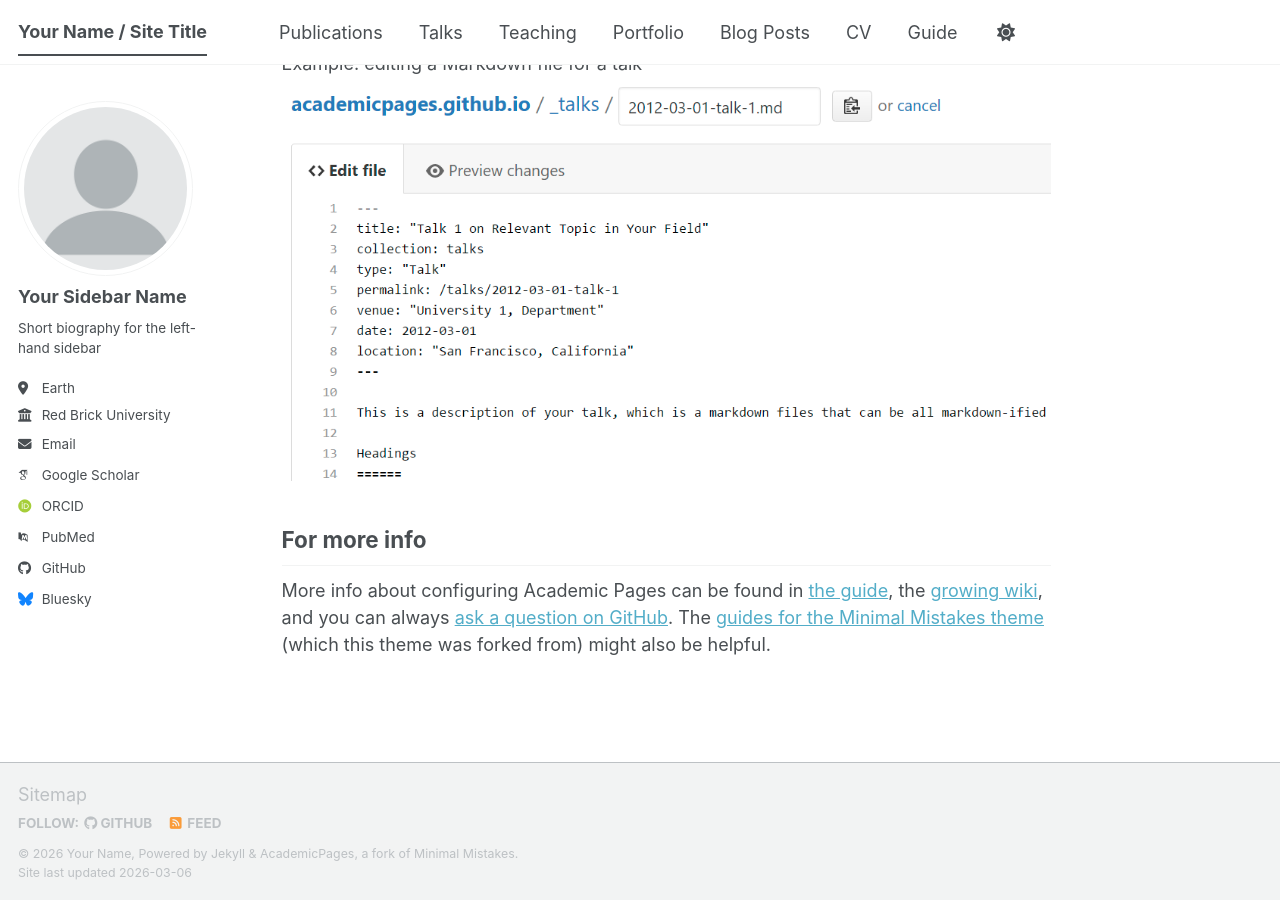
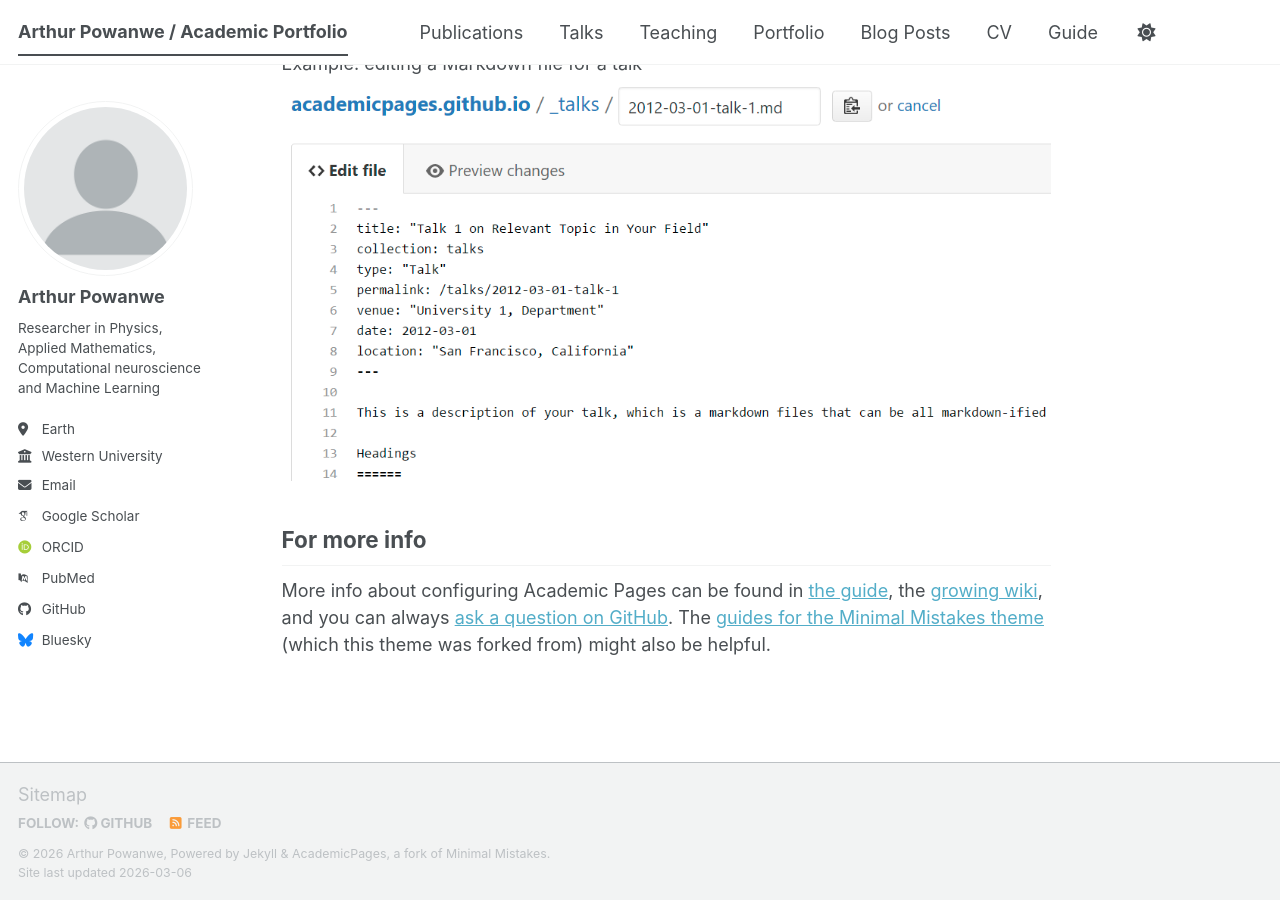
Before and after one commit to ArthurP2022/ArthurP2022.github.io, a Jekyll site: the page built from _pages/about.md, in a window 1280 px wide and 900 px high, scrolled down 2720 px. Built offline with Jekyll 4.4.1, drawn with Linux system fonts in a browser that asks for light colours; some web fonts are replaced; a script bundle is joined from its source files by our own code; library files that are not in the unit come from our copies.

Commit message:
Initial update

```diff
--- a/_config.yml
+++ b/_config.yml
@@ -9,10 +9,10 @@
 # Basic Site Settings
 locale                   : "en-US"
 site_theme               : "default" # The available themes options are "default", "air", "sunrise", "mint", "dirt" and "contrast"
-title                    : "Your Name / Site Title"
+title                    : "Arthur Powanwe / Academic Portfolio"
 title_separator          : "-"
-name                     : &name "Your Name"
-description              : &description "Your Name's academic portfolio"   # Update this with a general description of your site, this is the default if not overridden by a page
+name                     : &name "Arthur Powanwe"
+description              : &description "Postdoctoral Associate in Western University and Field Labs"   # Update this with a general description of your site, this is the default if not overridden by a page
 url                      : https://academicpages.github.io # The base hostname & protocol for your site e.g. "https://[your GitHub username].github.io",
                                                            # or if you already have some other page hosted on Github then use "https://[your GitHub username].github.io/[Your Repo Name]"
 baseurl                  : "" # the subpath of your site, e.g. "/blog"
@@ -24,13 +24,13 @@ repository               : "academicpages/academicpages.github.io"
 author:
   # Biographic information
   avatar           : "profile.png"
-  name             : "Your Sidebar Name"
+  name             : "Arthur Powanwe"
   pronouns         : # example: "she/her"
-  bio              : "Short biography for the left-hand sidebar"
+  bio              : "Researcher in Physics, Applied Mathematics, Computational neuroscience and Machine Learning"
   location         : "Earth"
-  employer         : "Red Brick University"
+  employer         : "Western University"
   uri              : # URL
-  email            : "none@example.org"
+  email            : "arthurpowanwe@gmail.com"
 
   # Academic websites
   academia         : # URL
```
